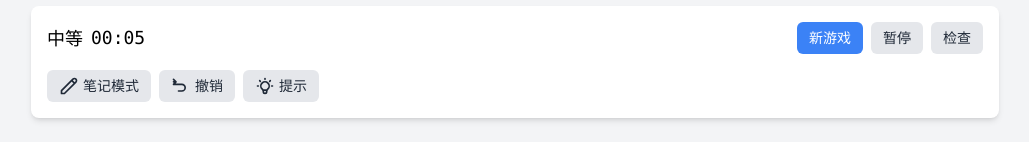
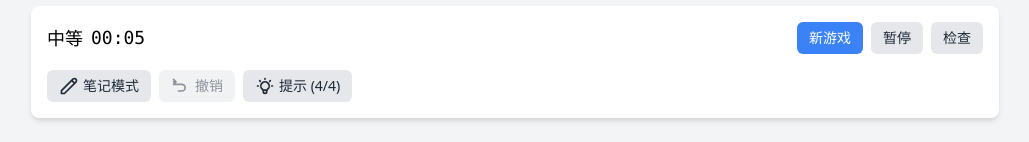
Before and after one commit to xmt0114/shudu, a Vue app: page / in a window 1280 px wide. Shown: the part 134-276 px from the top of the page, without its empty margins (125-1154 px from the left). Built offline with nearby package versions, Linux system fonts and the light colour scheme.

Commit message:
优化提示按钮和撤销按钮的状态

```diff
--- a/src/components/controls/GameControls.vue
+++ b/src/components/controls/GameControls.vue
@@ -95,6 +95,8 @@
       <Button
         variant="secondary"
         size="sm"
+        :disabled="!canUndo"
+        :class="{ 'opacity-50 cursor-not-allowed': !canUndo }"
         @click="undo"
       >
         <div class="flex items-center">
@@ -108,13 +110,15 @@
       <Button
         variant="secondary"
         size="sm"
+        :disabled="!canUseHint"
+        :class="{ 'opacity-50 cursor-not-allowed': !canUseHint }"
         @click="getHint"
       >
         <div class="flex items-center">
           <svg xmlns="http://www.w3.org/2000/svg" class="h-5 w-5 mr-1" fill="none" viewBox="0 0 24 24" stroke="currentColor">
             <path stroke-linecap="round" stroke-linejoin="round" stroke-width="2" d="M9.663 17h4.673M12 3v1m6.364 1.636l-.707.707M21 12h-1M4 12H3m3.343-5.657l-.707-.707m2.828 9.9a5 5 0 117.072 0l-.548.547A3.374 3.374 0 0014 18.469V19a2 2 0 11-4 0v-.531c0-.895-.356-1.754-.988-2.386l-.548-.547z" />
           </svg>
-          提示
+          提示 ({{ hintsRemaining }}/{{ maxHints }})
         </div>
       </Button>
     </div>
@@ -205,6 +209,7 @@ import type { DifficultyLevel, SudokuSize } from '../../types/constants';
 import Button from '../ui/Button.vue';
 import Modal from '../ui/Modal.vue';
 import NumberPad from './NumberPad.vue';
+import { ElMessage } from 'element-plus';
 
 const props = defineProps({
   showNumberPad: {
@@ -221,6 +226,10 @@ const isCompleted = computed(() => gameStore.isCompleted);
 const formattedTime = computed(() => gameStore.formattedTime);
 const size = computed(() => gameStore.size);
 const noteMode = computed(() => gameStore.noteMode);
+const hintsRemaining = computed(() => gameStore.hintsRemaining);
+const maxHints = computed(() => gameStore.maxHints);
+const canUseHint = computed(() => gameStore.canUseHint());
+const canUndo = computed(() => gameStore.canUndo());
 
 // 模态框状态
 const showNewGameModal = ref(false);
@@ -280,6 +289,10 @@ const undo = () => {
 
 // 获取提示
 const getHint = () => {
+  if (!canUseHint.value) {
+    ElMessage.warning('提示次数已用完');
+    return;
+  }
   gameStore.getHint();
 };
 
--- a/src/stores/gameStore.ts
+++ b/src/stores/gameStore.ts
@@ -18,7 +18,9 @@ export const useGameStore = defineStore('game', {
     moveHistory: [],
     selectedCell: null,
     noteMode: false,
-    cellAnimation: null
+    cellAnimation: null,
+    hintsRemaining: 3,
+    maxHints: 3
   }),
 
   getters: {
@@ -55,6 +57,46 @@ export const useGameStore = defineStore('game', {
       this.moveHistory = [];
       this.selectedCell = null;
       this.noteMode = false;
+
+      // 根据难度和宫格大小设置提示次数
+      this.maxHints = this.calculateMaxHints(size, difficulty);
+      this.hintsRemaining = this.maxHints;
+    },
+
+    // 计算最大提示次数
+    calculateMaxHints(size: SudokuSize, difficulty: DifficultyLevel): number {
+      // 基础提示次数
+      let baseHints = 3;
+
+      // 根据难度调整
+      switch(difficulty) {
+        case 'easy':
+          baseHints += 2;
+          break;
+        case 'medium':
+          baseHints += 0;
+          break;
+        case 'hard':
+          baseHints -= 1;
+          break;
+        case 'expert':
+          baseHints -= 2;
+          break;
+      }
+
+      // 根据宫格大小调整
+      if (size === 4) {
+        baseHints -= 1;
+      } else if (size === 6) {
+        baseHints += 0;
+      } else if (size === 8) {
+        baseHints += 1;
+      } else if (size === 9) {
+        baseHints += 1;
+      }
+
+      // 确保至少有1次提示
+      return Math.max(1, baseHints);
     },
 
     // 选择单元格
@@ -127,6 +169,16 @@ export const useGameStore = defineStore('game', {
       this.checkCompletion();
     },
 
+    // 检查是否可以撤销
+    canUndo(): boolean {
+      return this.moveHistory.length > 0;
+    },
+
+    // 检查是否可以使用提示
+    canUseHint(): boolean {
+      return this.hintsRemaining > 0 && !this.isPaused && !this.isCompleted;
+    },
+
     // 获取提示
     getHint() {
       // 检查是否选中了单元格
@@ -138,6 +190,12 @@ export const useGameStore = defineStore('game', {
       // 检查游戏状态
       if (this.isCompleted || this.isPaused) {
         ElMessage.warning('游戏暂停或已完成');
+        return;
+      }
+
+      // 检查提示次数
+      if (this.hintsRemaining <= 0) {
+        ElMessage.warning('提示次数已用完');
         return;
       }
 
@@ -184,8 +242,11 @@ export const useGameStore = defineStore('game', {
           timestamp: Date.now()
         });
 
+        // 减少提示次数
+        this.hintsRemaining--;
+
         // 显示成功通知
-        ElMessage.success('已填入提示数字');
+        ElMessage.success(`已填入提示数字，剩余提示次数: ${this.hintsRemaining}`);
 
         // 检查游戏是否完成
         this.checkCompletion();
@@ -220,8 +281,11 @@ export const useGameStore = defineStore('game', {
               timestamp: Date.now()
             });
 
+            // 减少提示次数
+            this.hintsRemaining--;
+
             // 显示成功通知
-            ElMessage.success('已修正错误并填入正确数字');
+            ElMessage.success(`已修正错误并填入正确数字，剩余提示次数: ${this.hintsRemaining}`);
 
             // 检查游戏是否完成
             this.checkCompletion();
--- a/src/types/sudoku.ts
+++ b/src/types/sudoku.ts
@@ -49,4 +49,6 @@ export interface GameState {
   selectedCell: { row: number; col: number } | null;
   noteMode: boolean;          // 是否处于笔记模式
   cellAnimation: { row: number; col: number } | null;  // 单元格动画
+  hintsRemaining: number;     // 剩余提示次数
+  maxHints: number;           // 最大提示次数
 }
```
